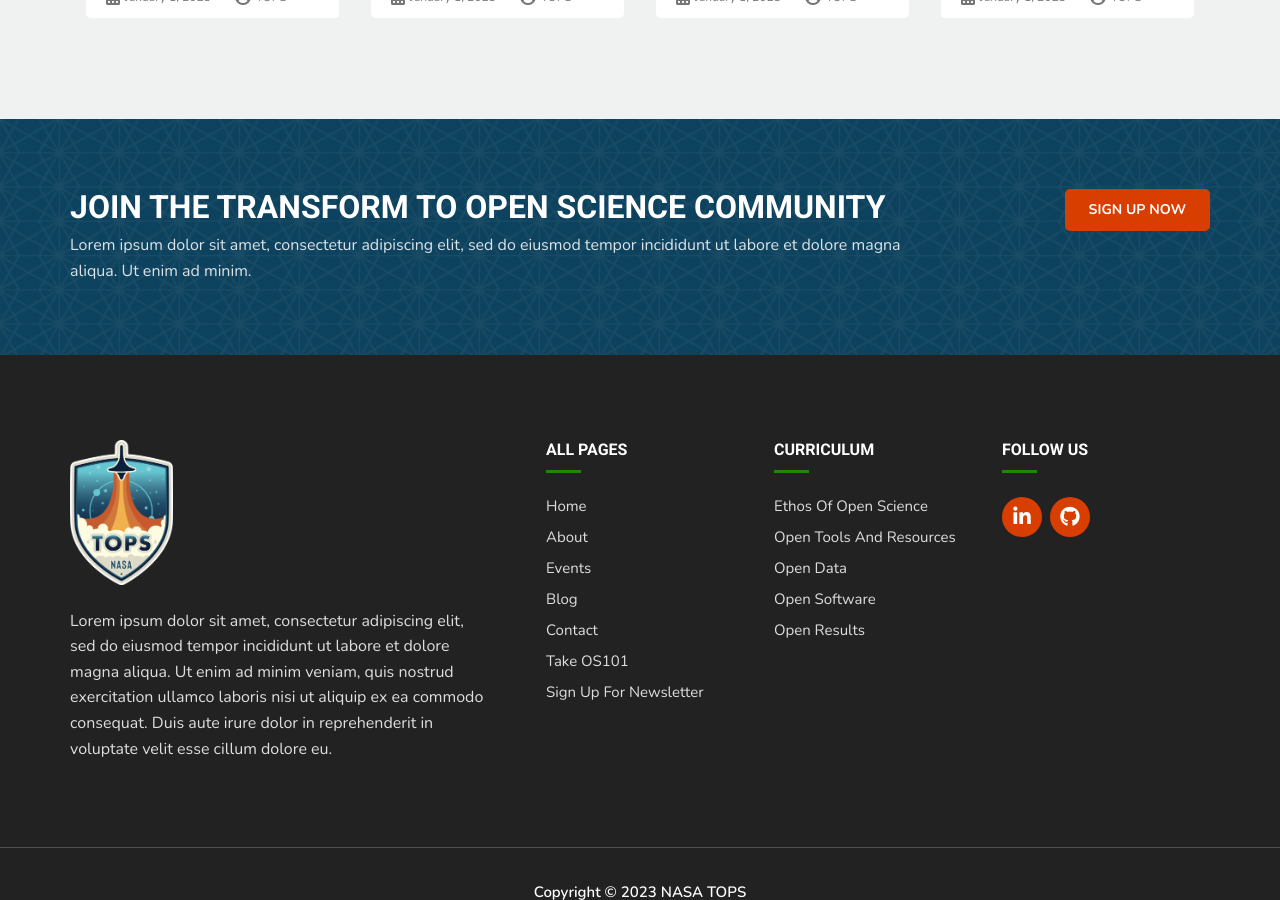
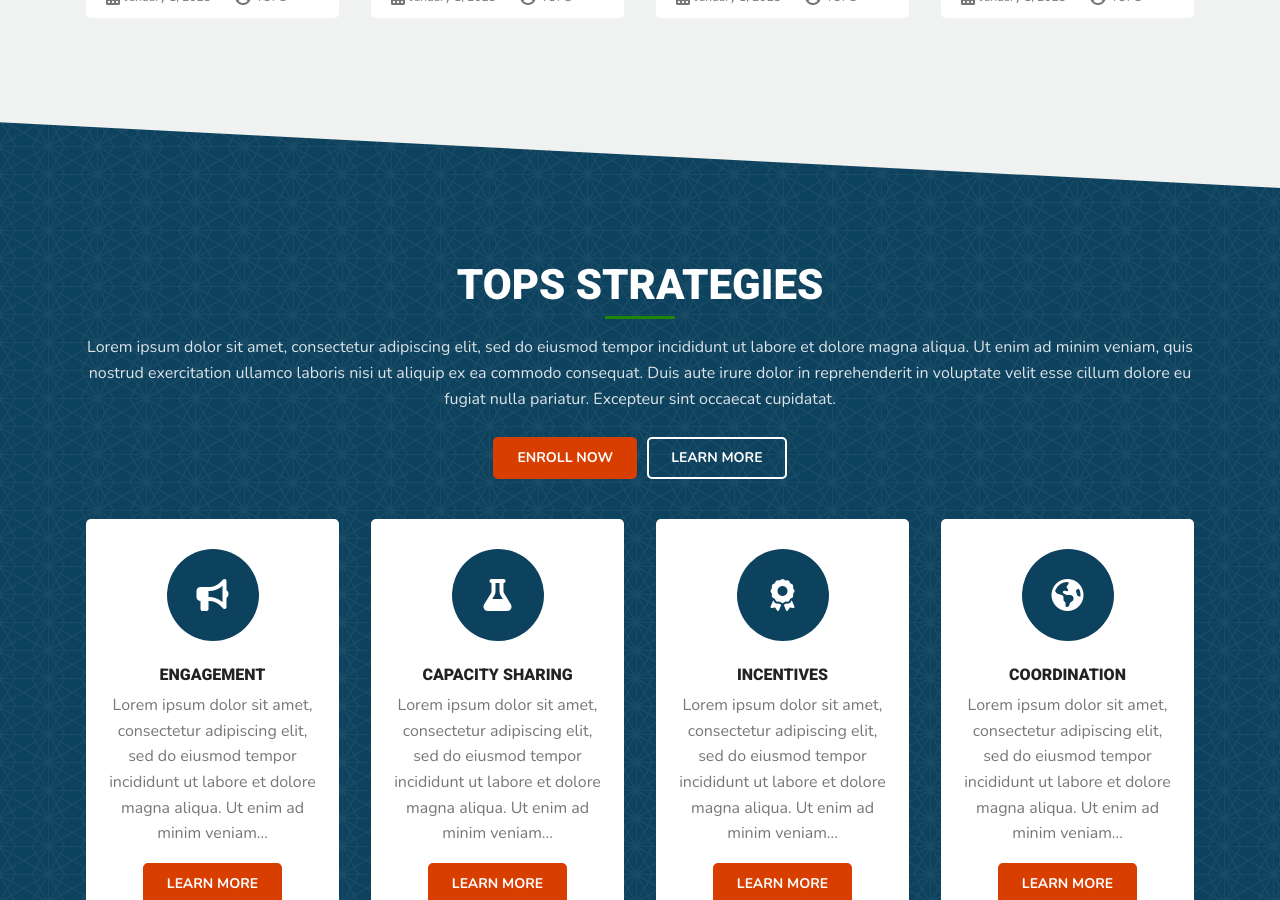
Before and after one commit to bressler1995/TOPS-Website-Front-End, a Jekyll site: the page built from index.md, in a window 1280 px wide and 900 px high, scrolled down 2457 px. Built offline with Jekyll 4.4.1, drawn with Linux system fonts in a browser that asks for light colours; some of the changed text lies outside the part shown.

Commit message:
Add strategies section
Still needs variables and it also needs text center class removed from content area

```diff
--- /dev/null
+++ b/_includes/home/strategies.html
@@ -0,0 +1,60 @@
+<div class="tops_blue_divider_section tops_overlay_section blue_overlay">
+    <div class="the_overlay opacity-65"></div>
+    <div class="tops_shape tops_shape_top tops_shape_gray">
+        <svg xmlns="http://www.w3.org/2000/svg" viewBox="0 0 1000 100" preserveAspectRatio="none">
+            <path d="M0,6V0h1000v100L0,6z"></path>
+        </svg>
+    </div>
+    <div class="tops_shape tops_shape_bottom">
+        <svg xmlns="http://www.w3.org/2000/svg" viewBox="0 0 1000 100" preserveAspectRatio="none">
+            <path d="M0,6V0h1000v100L0,6z"></path>
+        </svg>
+    </div>
+    <div class="container tops_container">
+        <div class="row">
+            <div class="col-12 tops_blue_divider_primary_content">
+                <h2 class="text-center text-white mb-2">TOPS Strategies</h2>
+                <div class="tops_divider div_larger justify-content-center mb-3"><div class="div_inner"></div></div>
+                <p class="text-white-85 text-center">Lorem ipsum dolor sit amet, consectetur adipiscing elit, sed do eiusmod tempor incididunt ut labore et dolore magna aliqua. Ut enim ad minim veniam, quis nostrud exercitation ullamco laboris nisi ut aliquip ex ea commodo consequat. Duis aute irure dolor in reprehenderit in voluptate velit esse cillum dolore eu fugiat nulla pariatur. Excepteur sint occaecat cupidatat.</p>
+                <div class="d-flex flex-row flex-wrap tops_doublebuttons justify-content-center">
+                    <a class="btn btn-primary" href="#" role="button">Enroll Now</a>
+                    <a class="btn btn-outline-light" href="#" role="button">Learn More</a>
+                </div>
+            </div>
+        </div>
+        <div class="row mt-5 mt-md-4">
+            <div class="col-12 col-md-6 col-lg-3 p-0 pb-4 p-md-3 tops_infoicon">
+                <div class="d-flex flex-column flex-wrap align-items-center tops_infoicon_inner">
+                    <div class="tops_infoicon_icon mb-4"><i class="fa-solid fa-bullhorn"></i></div>
+                    <h3 class="text-center mb-2">Engagement</h3>
+                    <p class="text-center mb-3">Lorem ipsum dolor sit amet, consectetur adipiscing elit, sed do eiusmod tempor incididunt ut labore et dolore magna aliqua. Ut enim ad minim veniam...</p>
+                    <a class="btn btn-primary" href="#" role="button">Learn More</a>
+                </div>
+            </div>
+            <div class="col-12 col-md-6 col-lg-3 p-0 pb-4 p-md-3 tops_infoicon">
+                <div class="d-flex flex-column flex-wrap align-items-center tops_infoicon_inner">
+                    <div class="tops_infoicon_icon mb-4"><i class="fa-solid fa-flask"></i></div>
+                    <h3 class="text-center mb-2">Capacity Sharing</h3>
+                    <p class="text-center mb-3">Lorem ipsum dolor sit amet, consectetur adipiscing elit, sed do eiusmod tempor incididunt ut labore et dolore magna aliqua. Ut enim ad minim veniam...</p>
+                    <a class="btn btn-primary" href="#" role="button">Learn More</a>
+                </div>
+            </div>
+            <div class="col-12 col-md-6 col-lg-3 p-0 pb-4 p-md-3 tops_infoicon">
+                <div class="d-flex flex-column flex-wrap align-items-center tops_infoicon_inner">
+                    <div class="tops_infoicon_icon mb-4"><i class="fa-solid fa-award"></i></div>
+                    <h3 class="text-center mb-2">Incentives</h3>
+                    <p class="text-center mb-3">Lorem ipsum dolor sit amet, consectetur adipiscing elit, sed do eiusmod tempor incididunt ut labore et dolore magna aliqua. Ut enim ad minim veniam...</p>
+                    <a class="btn btn-primary" href="#" role="button">Learn More</a>
+                </div>
+            </div>
+            <div class="col-12 col-md-6 col-lg-3 p-0 pb-4 p-md-3 tops_infoicon">
+                <div class="d-flex flex-column flex-wrap align-items-center tops_infoicon_inner">
+                    <div class="tops_infoicon_icon mb-4"><i class="fa-solid fa-earth-americas"></i></div>
+                    <h3 class="text-center mb-2">Coordination</h3>
+                    <p class="text-center mb-3">Lorem ipsum dolor sit amet, consectetur adipiscing elit, sed do eiusmod tempor incididunt ut labore et dolore magna aliqua. Ut enim ad minim veniam...</p>
+                    <a class="btn btn-primary" href="#" role="button">Learn More</a>
+                </div>
+            </div>
+        </div>
+    </div>
+</div>
--- a/index.md
+++ b/index.md
@@ -17,8 +17,8 @@ NASA's Transform to Open Science (TOPS) initiative is designed to transform agen
 <!---Four Column Orange CTA Titles-->
 {% assign home-fourcta-title-one = "Enroll in Curriculum" %}
 {% assign home-fourcta-title-two = "Sign Up For Newsletter" %}
-{% assign home-fourcta-title-three = "Explore TOPS Events" %}
-{% assign home-fourcta-title-four = "Enroll Our GitHub" %}
+{% assign home-fourcta-title-three = "Attend TOPS Events" %}
+{% assign home-fourcta-title-four = "Explore Our GitHub" %}
 <!---Four Column Orange CTA Descriptions-->
 {% assign home-fourcta-desc-one = "Lorem ipsum dolor sit amet, consectetur adipiscing elit, sed do eiusmod tempor incididunt ut labore et." %}
 {% assign home-fourcta-desc-two = "In massa tempor nec feugiat nisl pretium fusce id. Scelerisque viverra mauris in aliquam. Quam id leo." %}
@@ -27,13 +27,13 @@ NASA's Transform to Open Science (TOPS) initiative is designed to transform agen
 <!---Four Column Orange CTA Links-->
 {% assign home-fourcta-link-one = "#test1" %}
 {% assign home-fourcta-link-two = "#test2" %}
-{% assign home-fourcta-link-three = "#test3" %}
-{% assign home-fourcta-link-four = "#test4" %}
+{% assign home-fourcta-link-three = "https://github.com/nasa/Transform-to-Open-Science/blob/main/docs/Area1_Engagement/Outreach/tops_conferences.md" %}
+{% assign home-fourcta-link-four = "https://github.com/nasa/Transform-to-Open-Science/" %}
 
 <!---What is TOPS-->
 <!---What is TOPS Title (Plain Text)-->
 {% capture home-whatistops-title %}
-What is TOPS Test?
+What is TOPS?
 {% endcapture %}
 <!---What is TOPS Description (Markdown)-->
 {% capture home-whatistops-description %}
@@ -78,3 +78,4 @@ Learn More
 {% include home/hero.html %}
 {% include home/whatistops.html %}
 {% include home/posts.html %}
+{% include home/strategies.html %}
```
